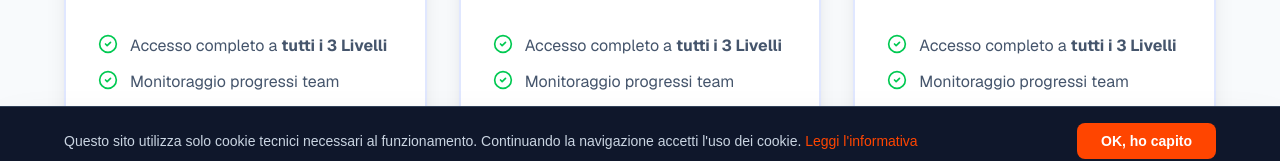
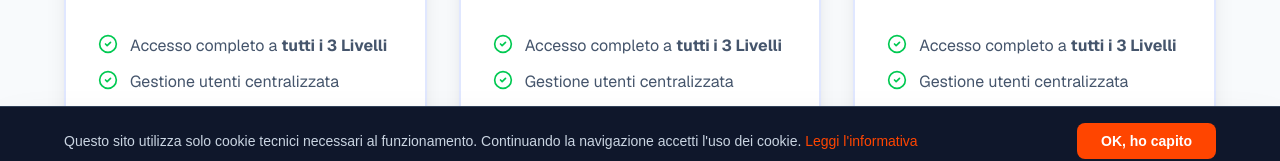
Before and after one commit to simonsilvercaldaie/sito-caldaie, a Next.js app: page /licenze-team in a window 1280 px wide. Shown: the part 625-786 px from the top of the page. Built offline with nearby package versions, Linux system fonts and the light colour scheme.

Commit message:
style(team): remove team monitoring bullet point from license cards

```diff
--- a/app/licenze-team/page.tsx
+++ b/app/licenze-team/page.tsx
@@ -120,10 +120,7 @@ export default function TeamLicensePage() {
                     <CheckCircle2 className="w-5 h-5 text-green-500 flex-shrink-0" />
                     <span>Accesso completo a <strong>tutti i 3 Livelli</strong></span>
                 </li>
-                <li className="flex items-start gap-3 text-slate-600">
-                    <CheckCircle2 className="w-5 h-5 text-green-500 flex-shrink-0" />
-                    <span>Monitoraggio progressi team</span>
-                </li>
+
                 <li className="flex items-start gap-3 text-slate-600">
                     <CheckCircle2 className="w-5 h-5 text-green-500 flex-shrink-0" />
                     <span>Gestione utenti centralizzata</span>
```
